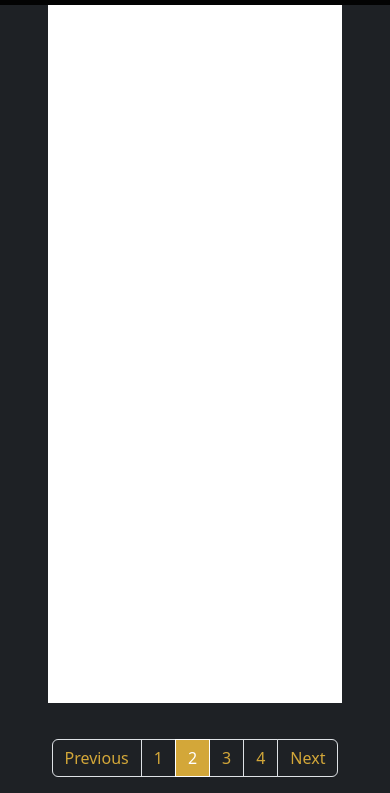
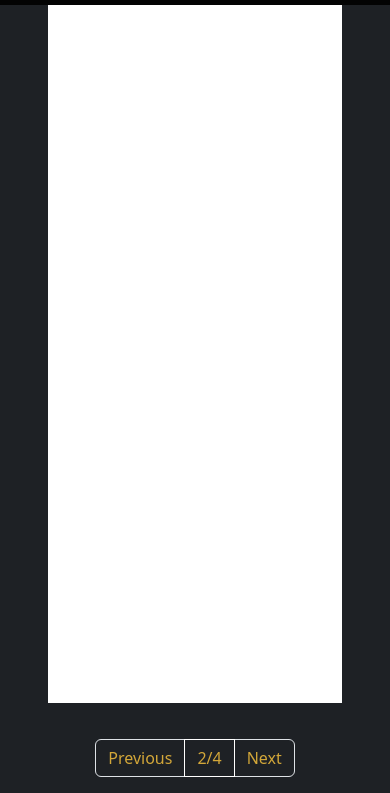
Before and after one commit to zaidsmd/cinemaJson, a plain HTML site: page index.html in a window 390 px wide. Both pictures are taken after a click on the item "Next". Shown: the part 4197-4990 px from the top of the page. Drawn offline with nearby package versions, Linux system fonts and the light colour scheme.

Commit message:
pagination and table responsivity

```diff
--- a/css/style.css
+++ b/css/style.css
@@ -7,12 +7,15 @@
 }
 
 .pagination {
-    --bs-pagination-active-bg: var(--primary) !important;
+    --bs-pagination-active-bg: var(--dark-grey) !important;
+    --bs-pagination-active-color: var(--primary) !important;
     --bs-pagination-active-border-color: var(--white);
     --bs-pagination-bg: var(--dark-grey);
-    --bs-pagination-disabled-bg: var(--disabled);
-    --bs-pagination-disabled-color: var(--dark-grey);
+    --bs-pagination-disabled-color: var(--disabled);
+    --bs-pagination-disabled-bg: var(--dark-grey);
     --bs-pagination-color: var(--primary);
+    --bs-pagination-hover-color: var(--white);
+    --bs-pagination-hover-bg: var(--primary);
     overflow: hidden;
 }
 
@@ -155,4 +158,11 @@ a {
     background-color: rgba(149, 149, 149, 0.2);
     color: white !important;
 }
+li>p {
+    text-overflow: ellipsis !important;
+    -webkit-line-clamp: 1;
+    display: -webkit-box !important;
+    -webkit-box-orient: vertical;
+    overflow: hidden;
+}
 /*# sourceMappingURL=style.css.map */
--- a/index.html
+++ b/index.html
@@ -47,7 +47,7 @@
         </div>
     </div>
     <!--    table-->
-    <div class="table-responsive-lg">
+    <div class="table-responsive-xl">
         <table class="table me-0" id="content">
             <thead>
             <tr>
@@ -68,7 +68,7 @@
     <p class="error h3 fw-bold text-center"></p>
 </section>
 <!--pagination-->
-<div class="d-flex flex-row justify-content-center">
+<div class="d-flex flex-row justify-content-center w-100 ">
     <nav id="pagination" aria-label="navbar-dark bg-dark Page navigation">
         <ul class=" bg-dark pagination">
         </ul>
--- a/js/script.js
+++ b/js/script.js
@@ -116,7 +116,9 @@ function show(data, indexOfData) {
         const actorsList = document.createElement("ul");
         object.actors.forEach(actor => {
             let li = document.createElement('li')
-            li.append(actor.name + "  " + actor.lastname);
+            let p = document.createElement('p');
+            p.append(actor.name + "  " + actor.lastname);
+            li.append(p)
             let flag = document.createElement("img");
             flag.setAttribute('src', actor.nationality);
             flag.style.marginLeft = "1rem"
@@ -132,7 +134,9 @@ function show(data, indexOfData) {
         const festivalList = document.createElement("ul");
         object.festivals.forEach(festival => {
             let li = document.createElement('li')
-            li.append(festival);
+            let p = document.createElement('p');
+            p.append(festival);
+            li.append(p)
             festivalList.appendChild(li);
         })
         festivals.appendChild(festivalList);
@@ -140,7 +144,6 @@ function show(data, indexOfData) {
         document.querySelector('#tbody').appendChild(row)
     }
     createPages(data, indexOfData);
-
 }
 
 //-------------------------------------------------------
@@ -187,6 +190,7 @@ function sortDescending(data, sortingValue, element) {
 // this function create the pagination links and add event listeners to every page link to make it possible to surf into the pages
 function createPages(data, indexOfData) {
     let numberOfPage = Math.ceil(data.length / numberOfRows); // here we divide the array length by number of rows that we want and then ceil the result to make the number integer
+    let pagination = numberOfPage
     let ul = document.createElement('ul');
     ul.classList.add('pagination')
     let previous = document.createElement("li");
@@ -198,7 +202,7 @@ function createPages(data, indexOfData) {
         previous.classList.add('disabled')
     } else { //this statement here is to test the page shown is it the first if so the previous button should be disabled bcs there is no previous page
         a.addEventListener('click', () => {
-            show(extract(lastArrayOfData), document.querySelector('#pagination .active').innerHTML - 2); // this is just call to the show  and extract functions
+            show(extract(lastArrayOfData), document.querySelector('#pagination .active').dataset.page - 2); // this is just call to the show  and extract functions
         });
     }
     previous.append(a);
@@ -208,10 +212,9 @@ function createPages(data, indexOfData) {
         li.classList.add('page-item');
         let a = document.createElement('a');
         a.classList.add('page-link');
-        a.append(`${i + 1}`)
-        a.addEventListener('click', e => {
-            show(extract(lastArrayOfData), ((e.target.innerHTML) - 1)); // this is just call to the show  and extract functions
-        })
+        a.classList.add('d-none')
+        a.append(`${i + 1}/${numberOfPage}`)
+        a.setAttribute('data-page',`${i + 1}`)
         li.append(a);
         ul.append(li);
     }
@@ -225,11 +228,12 @@ function createPages(data, indexOfData) {
     document.querySelector('#pagination').innerHTML = '';
     document.querySelector('#pagination').append(ul);
     document.querySelector(`#pagination li:nth-child(${indexOfData + 2})>a`).classList.add('active')
-    if (document.querySelector(`#pagination li:nth-child(${indexOfData + 2}) a`).innerHTML == numberOfPage) {
+    document.querySelector(`#pagination li:nth-child(${indexOfData + 2})>a`).classList.remove('d-none')
+    if (document.querySelector(`#pagination li:nth-child(${indexOfData + 2}) a`).dataset.page == numberOfPage) {
         document.querySelector('#pagination li:last-child').classList.add('disabled')
     } else {//this statement here is to test the page shown is it the last if so the next button should be disabled bcs there is no next page
         document.querySelector('#pagination li:last-child').addEventListener('click', () => {
-            show(extract(lastArrayOfData), +document.querySelector(`#pagination .active`).innerHTML);
+            show(extract(lastArrayOfData), +document.querySelector(`#pagination .active`).dataset.page);
         });
     }
 
```
